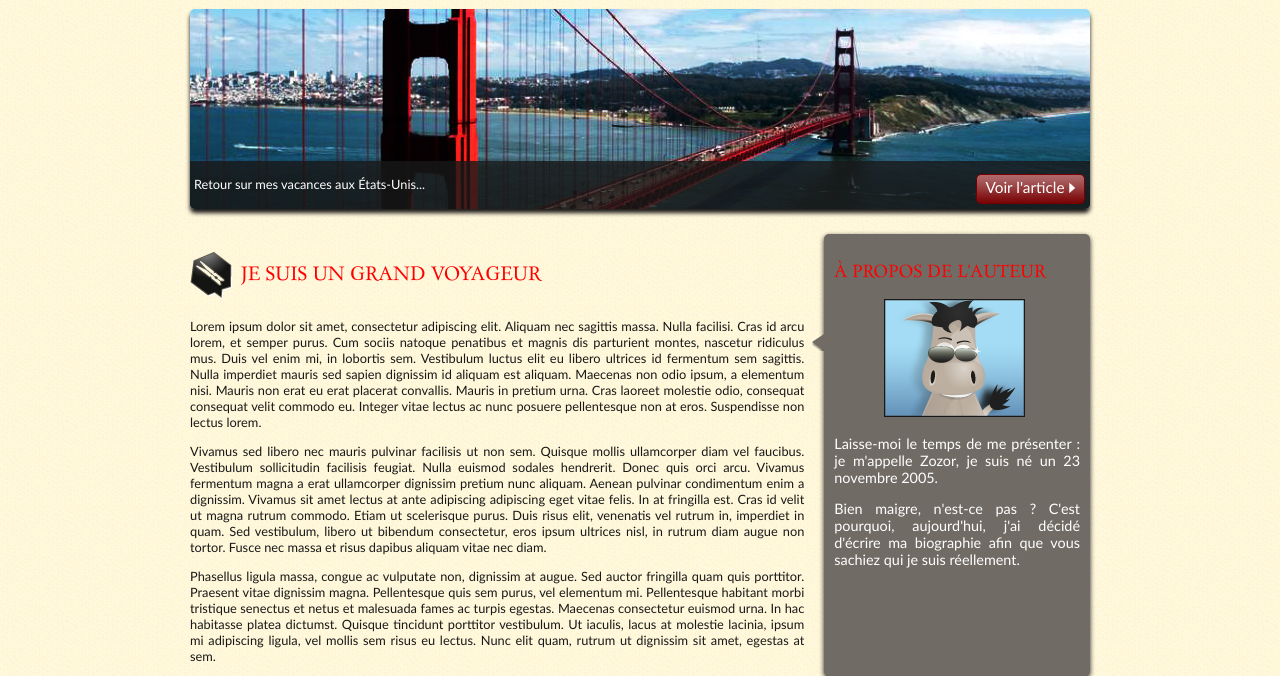
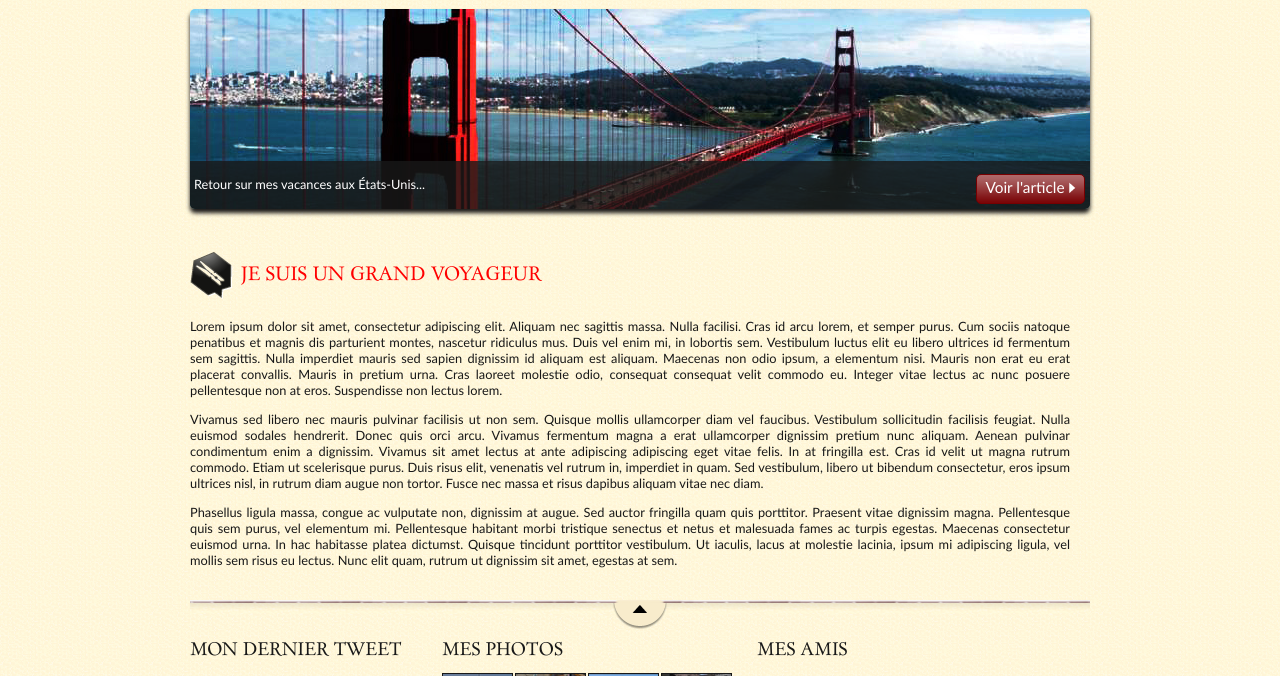
Before and after one commit to elsa-bit/cours_git, a plain HTML site: page index.html in a window 1280 px wide. Shown: the part 124-800 px from the top of the page. Drawn offline with Linux system fonts and the light colour scheme.

Commit message:
Remove author section

```diff
--- a/index.html
+++ b/index.html
@@ -41,13 +41,6 @@
                     <p>Vivamus sed libero nec mauris pulvinar facilisis ut non sem. Quisque mollis ullamcorper diam vel faucibus. Vestibulum sollicitudin facilisis feugiat. Nulla euismod sodales hendrerit. Donec quis orci arcu. Vivamus fermentum magna a erat ullamcorper dignissim pretium nunc aliquam. Aenean pulvinar condimentum enim a dignissim. Vivamus sit amet lectus at ante adipiscing adipiscing eget vitae felis. In at fringilla est. Cras id velit ut magna rutrum commodo. Etiam ut scelerisque purus. Duis risus elit, venenatis vel rutrum in, imperdiet in quam. Sed vestibulum, libero ut bibendum consectetur, eros ipsum ultrices nisl, in rutrum diam augue non tortor. Fusce nec massa et risus dapibus aliquam vitae nec diam.</p>
                     <p>Phasellus ligula massa, congue ac vulputate non, dignissim at augue. Sed auctor fringilla quam quis porttitor. Praesent vitae dignissim magna. Pellentesque quis sem purus, vel elementum mi. Pellentesque habitant morbi tristique senectus et netus et malesuada fames ac turpis egestas. Maecenas consectetur euismod urna. In hac habitasse platea dictumst. Quisque tincidunt porttitor vestibulum. Ut iaculis, lacus at molestie lacinia, ipsum mi adipiscing ligula, vel mollis sem risus eu lectus. Nunc elit quam, rutrum ut dignissim sit amet, egestas at sem.</p>
                 </article>
-                <aside>
-                    <h1>À propos de l'auteur</h1>
-                    <img src="images/bulle.png" alt="" id="fleche_bulle" />
-                    <p id="photo_zozor"><img src="images/zozor_classe.png" alt="Photo de Zozor" /></p>
-                    <p>Laisse-moi le temps de me présenter&nbsp;: je m'appelle Zozor, je suis né un 23 novembre 2005.</p>
-                    <p>Bien maigre, n'est-ce pas ? C'est pourquoi, aujourd'hui, j'ai décidé d'écrire ma biographie afin que vous sachiez qui je suis réellement.</p>
-                </aside>
             </section>
                         <footer>
                 <div id="tweet">
```
